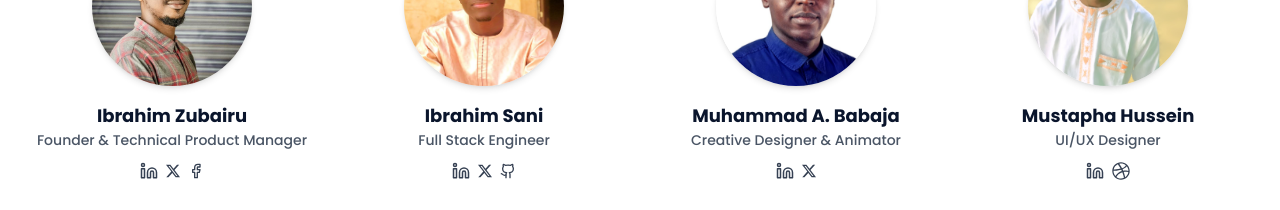
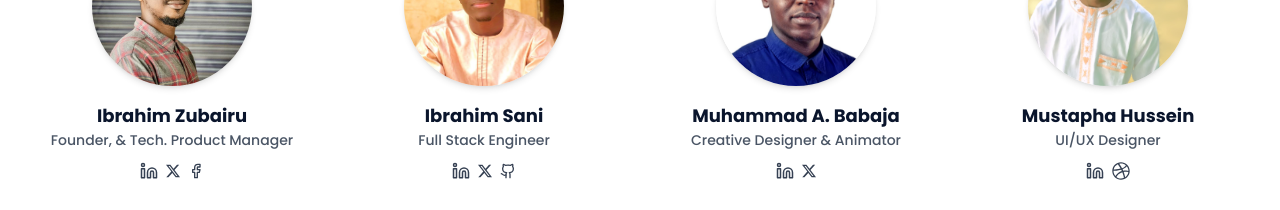
Before and after one commit to ebrahim-sani/malamiromba, a Next.js app: page / in a window 1280 px wide. Shown: the part 2180-2390 px from the top of the page. Built offline with nearby package versions, Linux system fonts and the light colour scheme.

Commit message:
update..

```diff
--- a/common/lib/data.ts
+++ b/common/lib/data.ts
@@ -113,7 +113,7 @@ export const teamMembers = [
    {
       id: 1,
       name: "Ibrahim Zubairu",
-      role: "Founder & Technical Product Manager",
+      role: "Founder, & Tech. Product Manager",
       image: "/images/ib-baba.jpg",
       linkedin: "https://www.linkedin.com/in/ibrahimbaba/",
       x: "https://x.com/@supersalafee",
--- a/components/landing/agency-service.tsx
+++ b/components/landing/agency-service.tsx
@@ -147,13 +147,13 @@ export default function AgencyServices({ data }: AgencyServicesProps) {
                            <div className="flex justify-between items-center">
                               <div className="flex items-center gap-2">
                                  <div className="h-2 w-2 bg-green-500 rounded-full animate-pulse"></div>
-                                 <p className="text-sm text-gray-500">
+                                 <p className="text-xs md:text-sm text-gray-500">
                                     29,789+ community members
                                  </p>
                               </div>
 
                               <motion.button
-                                 className="flex items-center cursor-pointer text-sm gap-2 px-4 py-2 bg-primary/10 rounded-full text-primary font-medium hover:bg-primary/20 transition-colors"
+                                 className="hidden md:flex items-center cursor-pointer text-sm gap-2 px-4 py-2 bg-primary/10 rounded-full text-primary font-medium hover:bg-primary/20 transition-colors"
                                  onClick={() => setIsPlaying(true)}
                                  whileHover={{ scale: 1.05 }}
                                  whileTap={{ scale: 0.95 }}
--- a/components/landing/bootcamps.tsx
+++ b/components/landing/bootcamps.tsx
@@ -148,7 +148,7 @@ export default function BootcampsSection() {
                      whileTap={{ scale: 0.97 }}
                   >
                      <Link
-                        href="https://docs.google.com/forms/d/1mNLcJW98v2iC7P5pBnUSCtW0phi-C3xaSBsk1CFXXlM/edit#settings"
+                        href="https://wa.link/4uv9l2"
                         target="_blank"
                         rel="noopener noreferrer"
                      >
```
